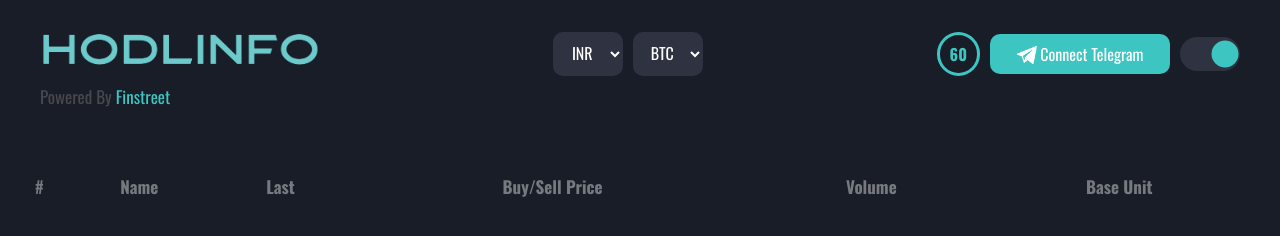
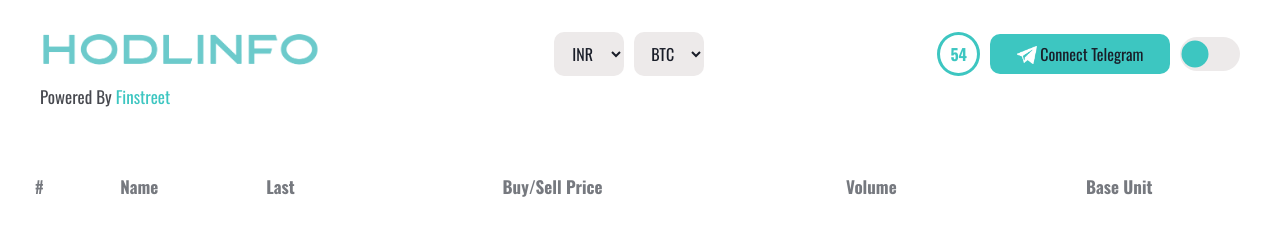
Before and after one commit to Kartik8Dwivedi/internship-project, a plain HTML site: page frontend/index.html in a window 1280 px wide. Both pictures are taken after a click on the element 1209 px from the left and 53 px from the top of the page. Drawn offline with nearby package versions, Linux system fonts and the light colour scheme; no server answers.

Commit message:
minor bug fixes

```diff
--- a/frontend/index.js
+++ b/frontend/index.js
@@ -0,0 +1,49 @@
+//fetching data from backend
+async function fetchData() {
+    document.querySelector("tbody").innerHTML = "";
+  fetch("https://internship-backend-service.onrender.com/api/v1/get")
+    .then((res) => res.json())
+    .then((data) => {
+      console.log(data);
+      // Creating table row depending on the data, limited to 8 rows
+      data.data.slice(0, 8).forEach((ticker, i) => {
+        const markup = `<tr class="table_row">
+            <td>${i + 1}</td>
+            <td>${ticker.name}</td>
+            <td>${ticker.last}</td>
+            <td>${ticker.buy} / ${ticker.sell}</td>
+            <td>${ticker.volume}</td>
+            <td>${ticker.base_unit}</td>
+        </tr>`;
+        // Inserting markup on tbody
+        document.querySelector("tbody").insertAdjacentHTML("beforeend", markup);
+      });
+    })
+    .catch((error) => console.log(error));
+}
+
+async function updateData() {
+  await fetch("https://internship-backend-service.onrender.com/api/v1/fetch");
+  await fetchData();
+}
+
+fetchData();
+
+const toggle = document.querySelector(".toogle_btn");
+//toggle button functionality for light/dark mode
+toggle.onclick = function () {
+  toggle.classList.toggle("active");
+  document.body.classList.toggle("light_theme");
+};
+
+let timer = document.querySelector(".timer");
+let timeleft = 60;
+let downloadTimer = setInterval(function () {
+  if (timeleft <= 0) {
+    timeleft = 60;
+    updateData();
+  } else {
+    timer.innerHTML = timeleft;
+  }
+  timeleft -= 1;
+}, 1000);
--- a/frontend/style.css
+++ b/frontend/style.css
@@ -2,23 +2,23 @@
   margin: 0;
   padding: 0;
   box-sizing: border-box;
-    font-family: 'Oswald', sans-serif;
+  font-family: "Oswald", sans-serif;
+  overflow-x: hidden;
 }
 
 body {
   background: var(--primary-color);
-
 }
 
 :root {
-    --primary-color: #191D28;
+  --primary-color: #191d28;
   --secondary-color: #fff;
-    --third-color: #2E3241;
+  --third-color: #2e3241;
 }
 
 .light_theme {
   --primary-color: #fff;
-    --secondary-color: #191D28;
+  --secondary-color: #191d28;
   --third-color: rgb(237, 234, 234);
 }
 
@@ -36,8 +36,6 @@
 .menu_items {
   display: flex;
   align-items: center;
-
-
 }
 
 .menu_items li {
@@ -54,9 +52,8 @@
   font-weight: semibold;
   border: none;
   border-radius: 10px;
-    font-family: 'Oswald', sans-serif;
+  font-family: "Oswald", sans-serif;
   width: 70px;
-
 }
 
 .navbar_end {
@@ -65,9 +62,8 @@
 }
 
 .timer {
-
-    color: #3DC6C1;
-    border: 3px solid #3DC6C1;
+  color: #3dc6c1;
+  border: 3px solid #3dc6c1;
   text-align: center;
   border-radius: 50%;
   padding: 7px 10px;
@@ -78,7 +74,7 @@
 .tel_btn {
   width: 180px;
   color: var(--secondary-color);
-    background: #3DC6C1;
+  background: #3dc6c1;
   font-size: 1rem;
   padding: 8px 5px;
   text-align: center;
@@ -93,7 +89,7 @@
 }
 
 .powered_by {
-    color: #47494F;
+  color: #47494f;
   font-size: 17px;
   margin-left: 40px;
   margin-top: -23px;
@@ -107,11 +103,10 @@
   margin-top: 50px;
   border-collapse: separate;
   border-spacing: 0 15px;
-
 }
 
 .table_head {
-    color: #76797F;
+  color: #76797f;
   font-size: 17px;
 }
 
@@ -122,7 +117,7 @@
   font-size: 22px;
   margin-bottom: 5px;
   border-radius: 20px;
-    border: 1px solid #2E3241;
+  border: 1px solid #2e3241;
 }
 
 .toogle_btn {
@@ -141,7 +136,7 @@
   height: 30px;
   top: 2px;
   right: 0;
-    background: #3DC6C1;
+  background: #3dc6c1;
   border-radius: 50%;
   transform: scale(0.9);
   transition: 0.4s;
@@ -155,7 +150,7 @@
   margin: 0;
   padding: 0;
   box-sizing: border-box;
-    font-family: 'Oswald', sans-serif;
+  font-family: "Oswald", sans-serif;
 }
 
 body {
@@ -187,7 +182,9 @@
   .navbar_end {
     margin-top: 15px;
   }
-
+  table {
+    overflow-x: scroll;
+  }
   .timer,
   .tel_btn {
     margin-right: 0;
@@ -208,7 +205,7 @@
 }
 
 :root {
-    --primary-color: #191D28;
+  --primary-color: #191d28;
   --secondary-color: #fff;
-    --third-color: #2E3241;
+  --third-color: #2e3241;
 }
```
Lines whose indentation alone changed are shown as unchanged.
